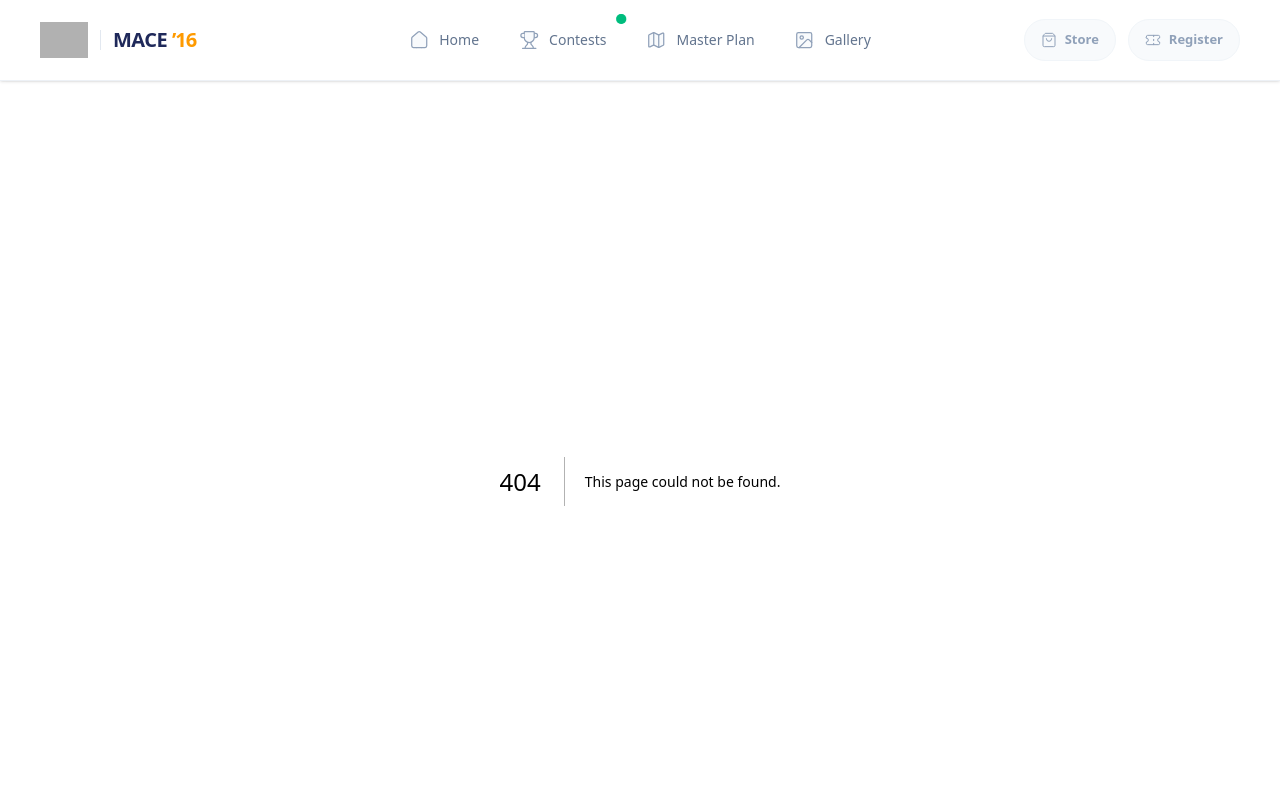
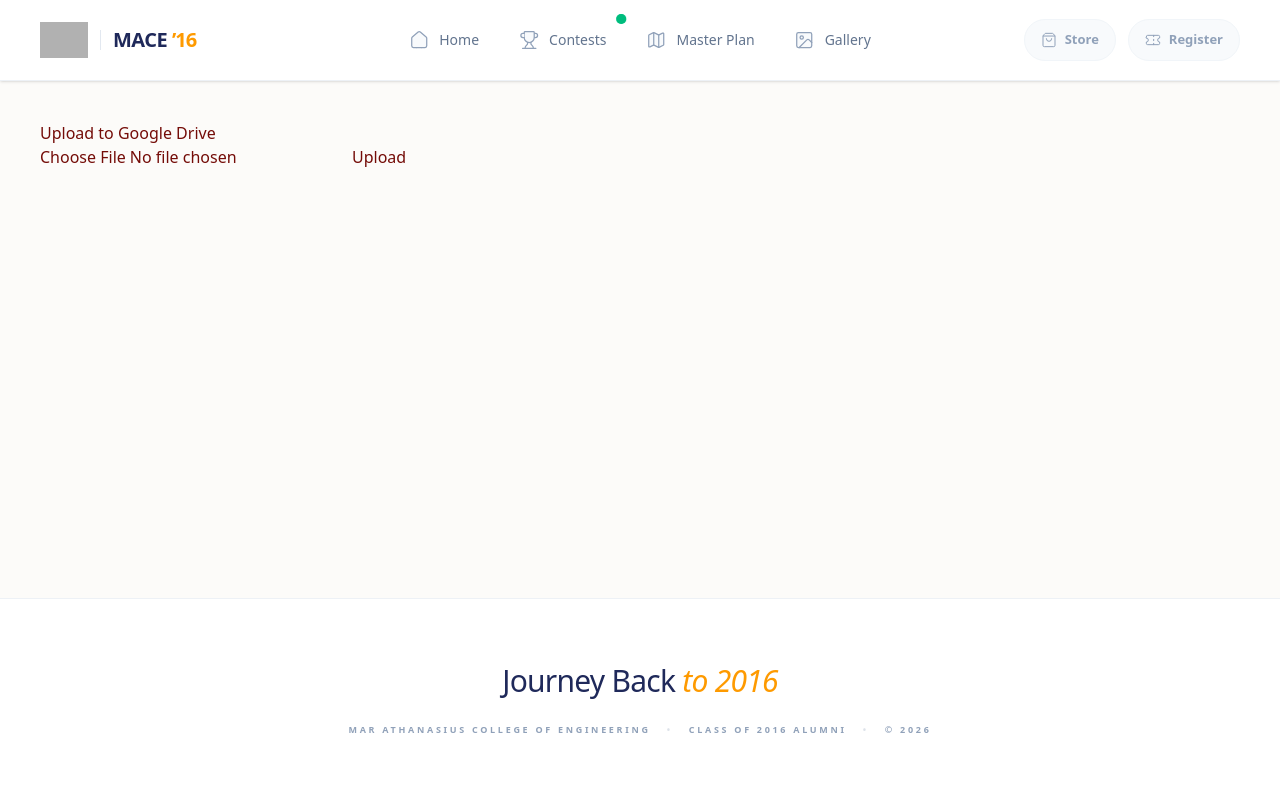
Before and after one commit to mace-2016/alumnimeet, a Next.js app: page /upload in a window 1280 px wide. Before the commit this address had no page. Shown: the top 800 px of the page. Built offline with nearby package versions, Linux system fonts and the light colour scheme; grey boxes are pictures that could not be loaded; a web font is replaced by a local one.

Commit message:
Create page.tsx

```diff
--- /dev/null
+++ b/app/upload/page.tsx
@@ -0,0 +1,39 @@
+"use client";
+
+import { useState } from "react";
+
+export default function UploadPage() {
+  const [message, setMessage] = useState("");
+
+  async function handleSubmit(e: React.FormEvent<HTMLFormElement>) {
+    e.preventDefault();
+
+    const formData = new FormData(e.currentTarget);
+
+    const res = await fetch("/api/upload", {
+      method: "POST",
+      body: formData,
+    });
+
+    const data = await res.json();
+
+    if (data.success) {
+      setMessage("✅ Uploaded successfully");
+    } else {
+      setMessage("❌ Upload failed");
+    }
+  }
+
+  return (
+    <div style={{ padding: 40 }}>
+      <h1>Upload to Google Drive</h1>
+
+      <form onSubmit={handleSubmit}>
+        <input type="file" name="file" required />
+        <button type="submit">Upload</button>
+      </form>
+
+      <p>{message}</p>
+    </div>
+  );
+}
```
